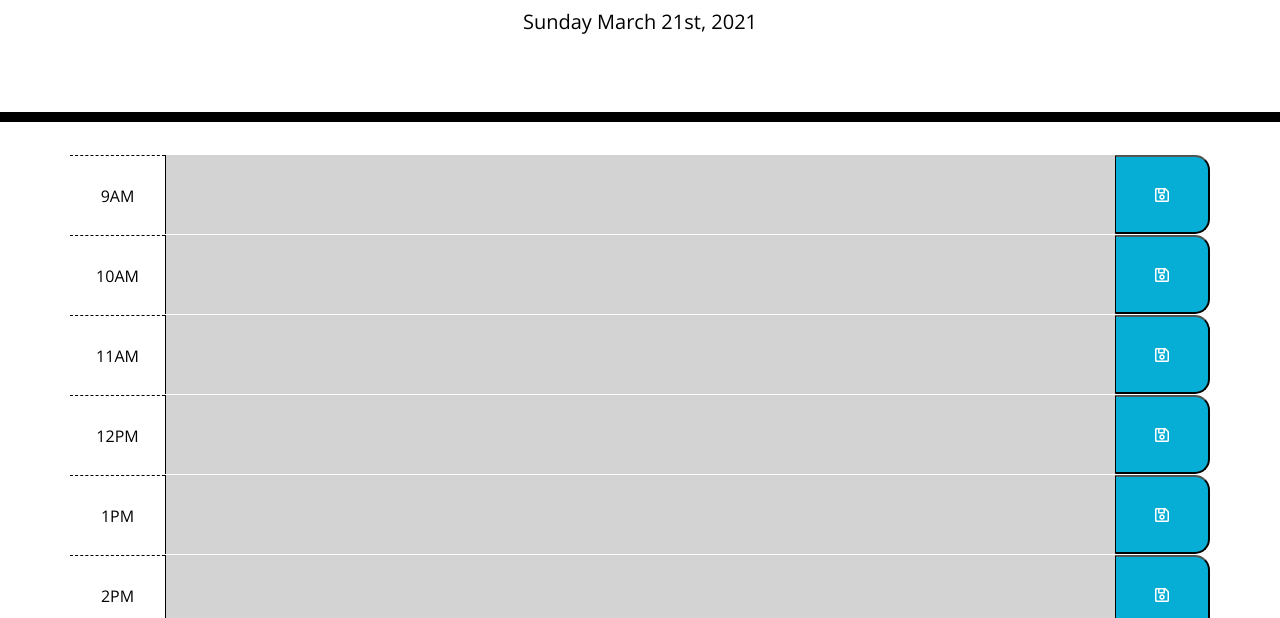
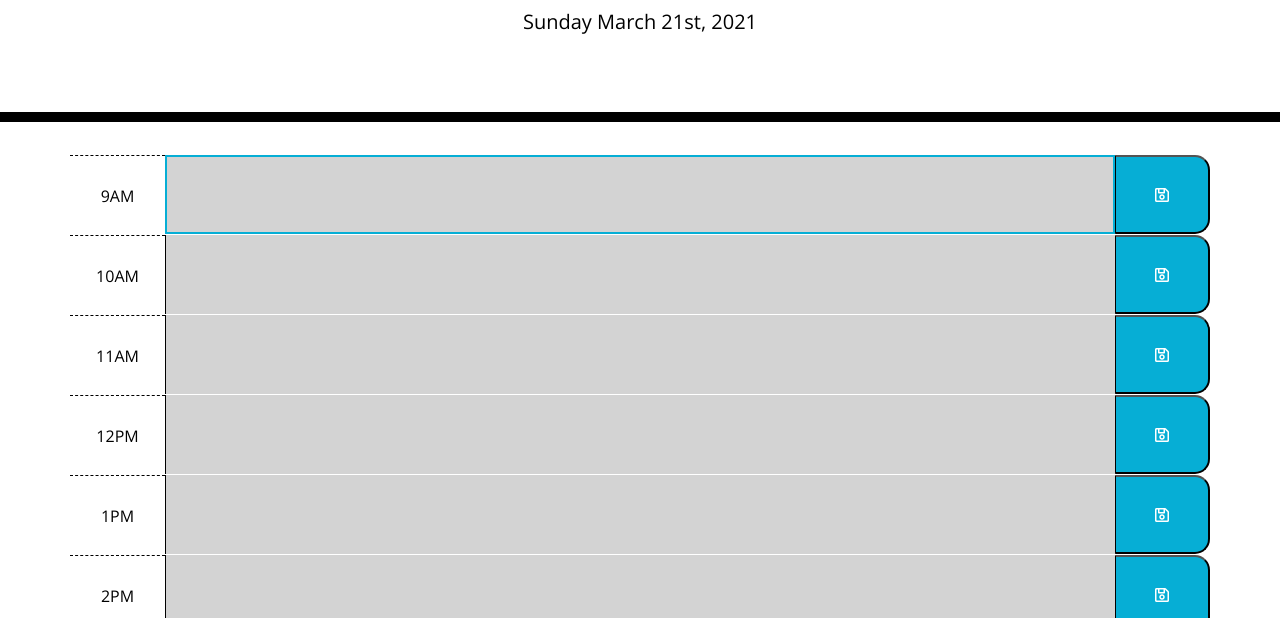
Before and after one commit to rjpotere/daily-work-schedule, a plain HTML site: page index.html in a window 1280 px wide. In both pictures the pointer is over the element 640 px from the left and 376 px from the top of the page. Shown: the part 182-800 px from the top of the page. Drawn offline with nearby package versions, Linux system fonts and the light colour scheme.

Commit message:
focus and hover added to text asrea.

```diff
--- a/assets/css/style.css
+++ b/assets/css/style.css
@@ -69,3 +69,16 @@ textarea {
   font-size: 20px;
   transition: all 0.3s ease-in-out;
 }
+
+textarea:hover {
+  border: #06aed5;
+  transition: all 0.2ms ease-in;
+  border-width: 2px;
+  border-style: solid;
+}
+
+textarea:focus {
+  border: #06aed5;
+  border-style: solid;
+  box-shadow: 0 0 5px #06aed5;
+}
```
